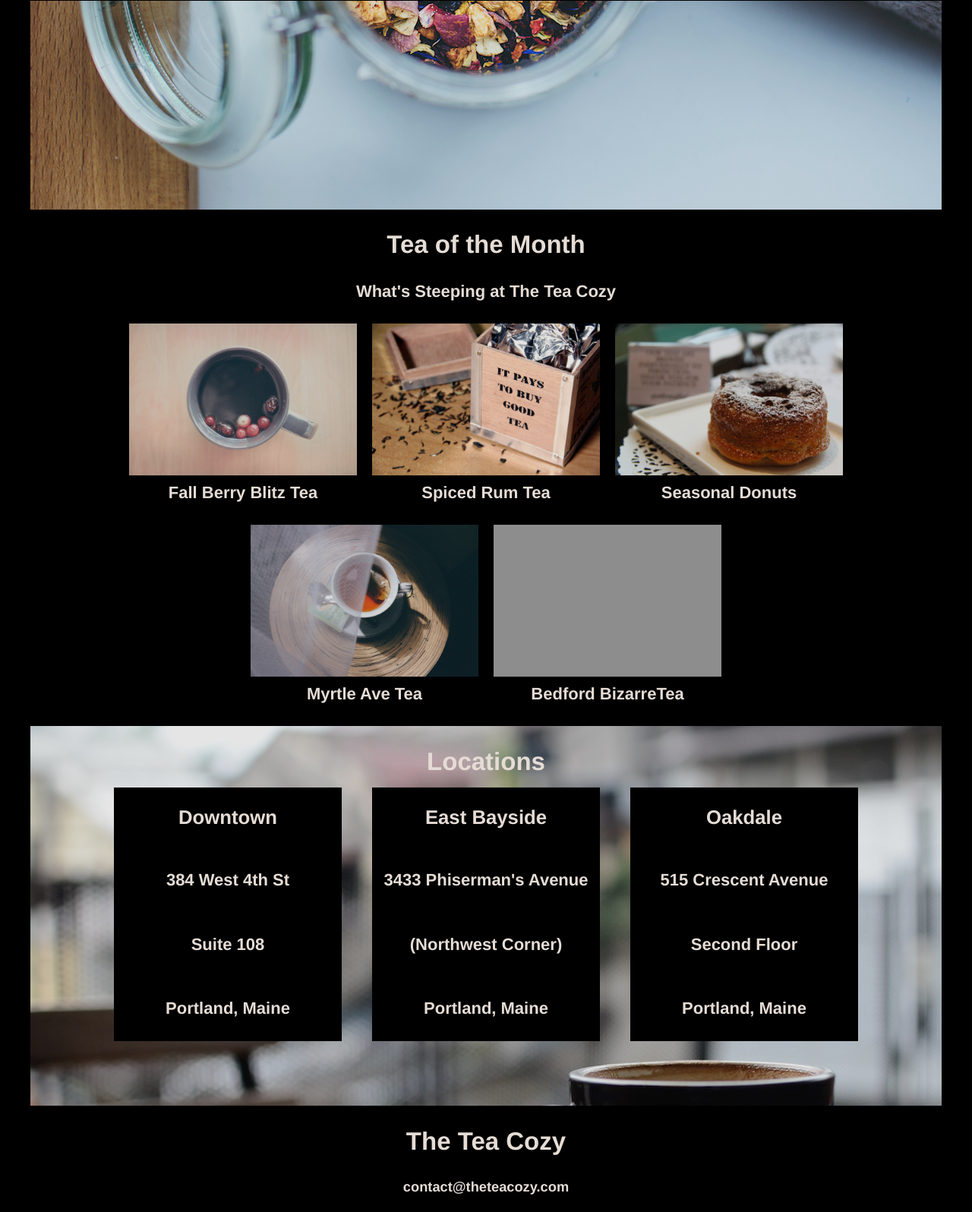
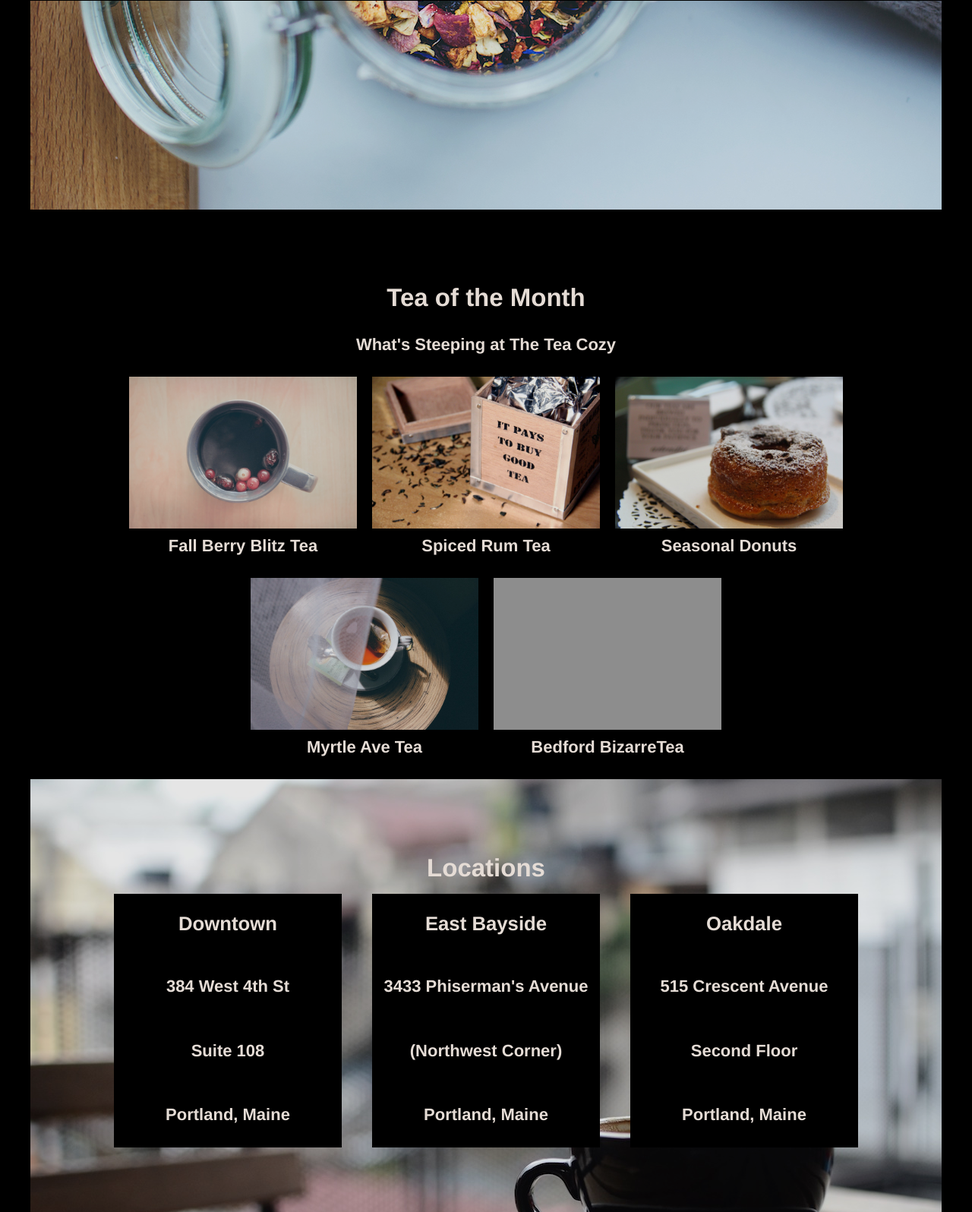
Before and after one commit to Brentallica/teacozy, a plain HTML site: page index.html in a window 1280 px wide. Shown: the part 494-2090 px from the top of the page at 76% size. Drawn offline with Linux system fonts and the light colour scheme; grey boxes are pictures that could not be loaded.

Commit message:
Final project completed.

```diff
--- a/index.html
+++ b/index.html
@@ -35,7 +35,6 @@
     </div>
 
     <!--  Teas  -->
-
     <h2 id="teas">Tea of the Month</h2>
     <h4>What's Steeping at The Tea Cozy</h4>
     <div class="teascontainer">
@@ -67,8 +66,8 @@
 
     <!--  Locations  -->
 
-    <div class="locationscontainer">
-      <h2 id="locations">Locations</h2>
+    <div class="locationscontainer" id="locations">
+      <h2>Locations</h2>
       <div class="locationrow">
         <div class="locationdetail">
           <h3>Downtown</h3>
--- a/resources/css/styles.css
+++ b/resources/css/styles.css
@@ -61,6 +61,10 @@ body {
 
 /*  Tea Selection styles  */
 
+#teas {
+    padding-top: 70px;
+}
+
 .teascontainer {
   display: flex;
   flex-direction: column;
@@ -92,6 +96,10 @@ body {
 
 /*  Location section styles  */
 
+#locations {
+  padding-top: 70px;
+}
+
 .locationscontainer {
   display: flex;
   flex-direction: column;
@@ -122,8 +130,6 @@ body {
   margin: 0 20px;
 }
 
-/*  Footer styles  */
-
 .footer {
   height: 200px;
   margin: 0 auto;
```
